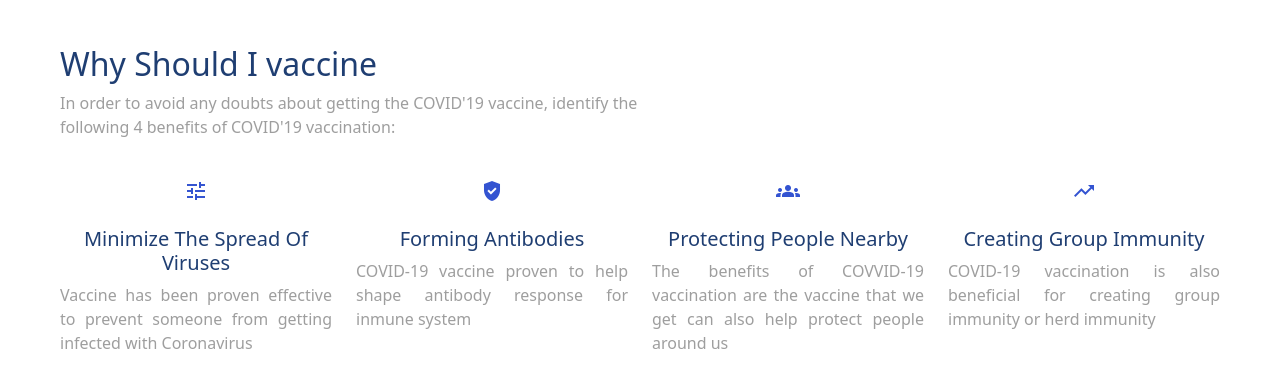
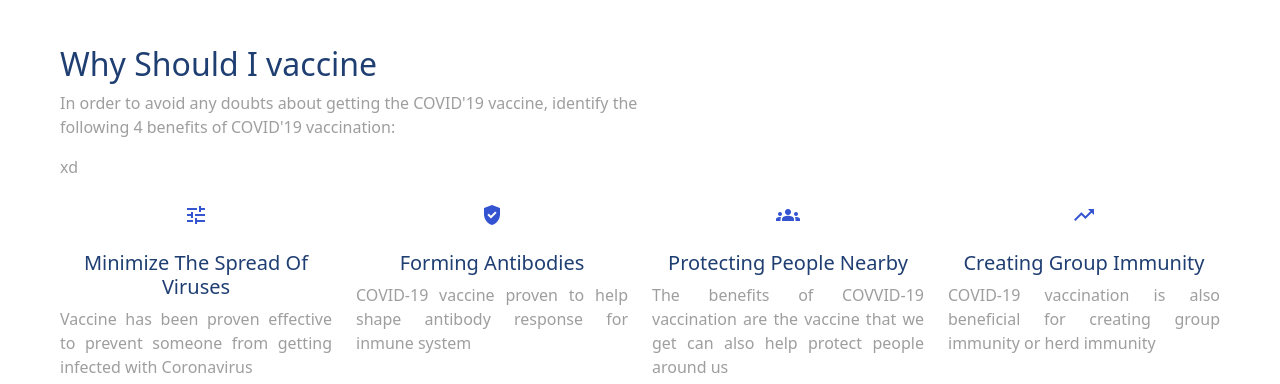
Before and after one commit to JosueEspinoS/Pr-ctica-CSS, a plain HTML site: page docs/index.html in a window 1280 px wide. Shown: the part 801-1185 px from the top of the page. Drawn offline with nearby package versions, Linux system fonts and the light colour scheme.

Commit message:
Update index.html

```diff
--- a/docs/index.html
+++ b/docs/index.html
@@ -142,6 +142,7 @@
         <div class="col-6 pb-2 ps-5">
           <h2> Why Should I vaccine</h2>
           <p> In order to avoid any doubts about getting the COVID'19 vaccine, identify the following 4 benefits of COVID'19 vaccination: </p>
+          xd
         </div>
         <div class="row ps-5 pe-5 pb-5">
           <div class="col card-info center">
```
